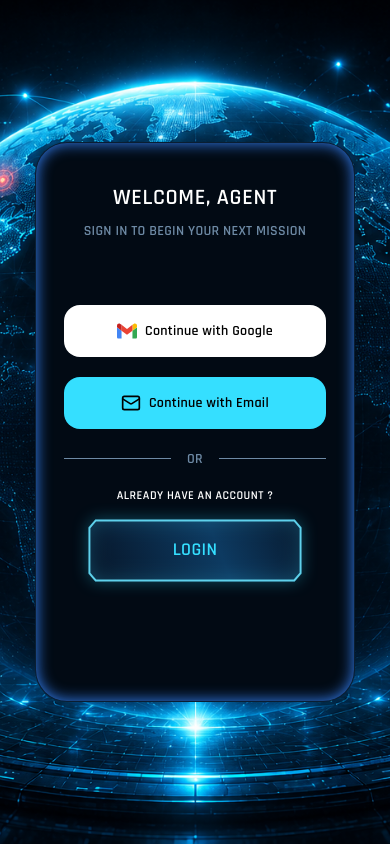
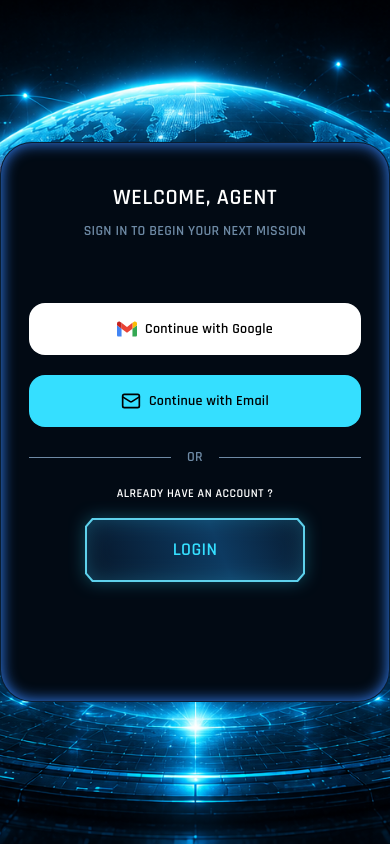
Before and after one commit to IlyasFounas/ft_transcendence, a React (Vite) app in the folder frontend/: page /login in a window 390 px wide. Built offline with nearby package versions, Linux system fonts and the light colour scheme; no server answers.

Commit message:
fix: max-w on phone

```diff
--- a/frontend/src/components/cards/AuthenticationCard.tsx
+++ b/frontend/src/components/cards/AuthenticationCard.tsx
@@ -10,7 +10,6 @@ export default function AuthenticationCard ({
             relative
             flex
             flex-col
-            min-w-xs
             min-h-140
             rounded-4xl
             bg-surface-base
@@ -21,7 +20,10 @@ export default function AuthenticationCard ({
             px-7
             py-10
 
-            sm:w-136
+            w-full
+            max-w-md
+            min-w-0
+            sm:min-w-136
             sm:min-h-125
 
             md:pt-15
```
